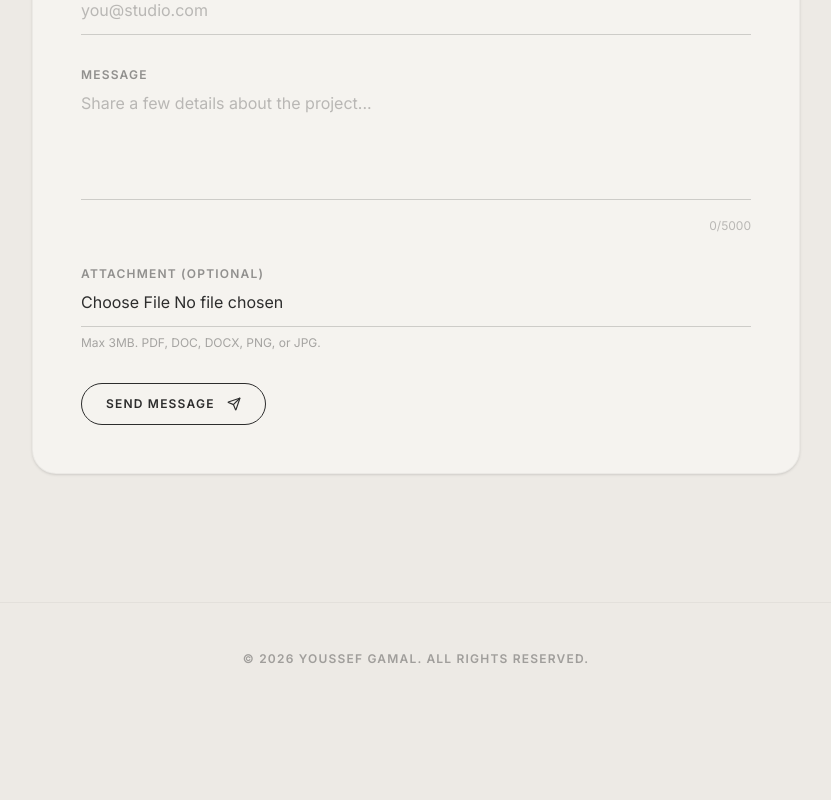
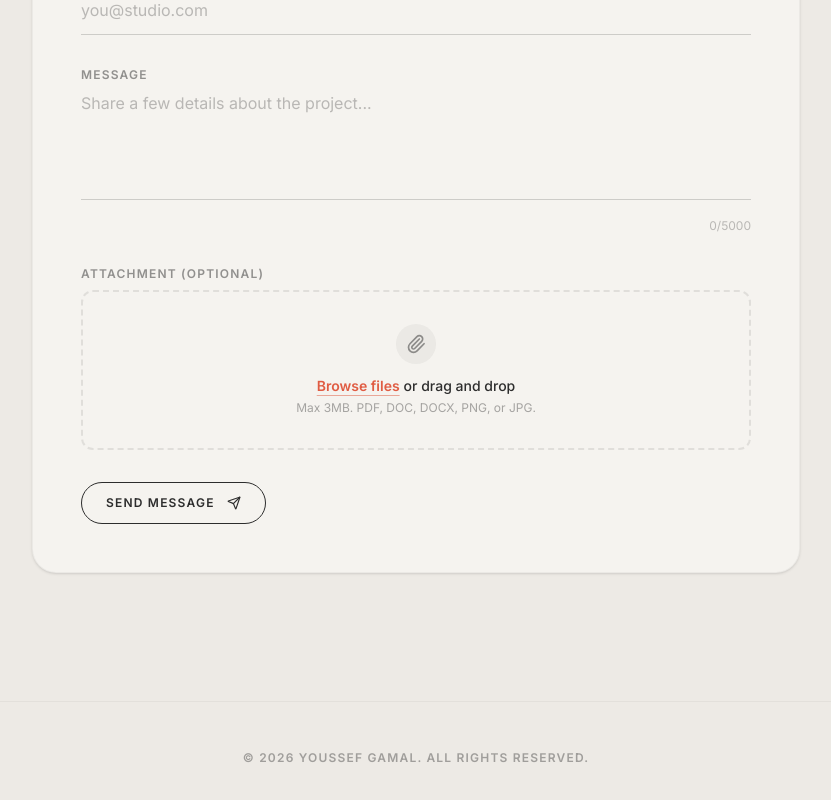
Before and after one commit to YoussefYoussefG/Prject-my-own-portfolio, a Next.js app: page / in a window 1280 px wide. Shown: the part 6921-7721 px from the top of the page, without its empty margins (224-1055 px from the left). Before the commit the page ends 7636 px from the top, so only its background shows below. Built offline with nearby package versions, Linux system fonts and the light colour scheme; no server answers; the database is empty; a web font is replaced by a local one.

Commit message:
feat: enhance file attachment functionality with drag-and-drop support and improved UI

```diff
--- a/src/components/Contact.tsx
+++ b/src/components/Contact.tsx
@@ -1,7 +1,7 @@
 "use client";
 
-import React, { useState, useRef } from "react";
-import { Send, Mail, CheckCircle, AlertCircle, Coffee } from "lucide-react";
+import React, { useState, useRef, DragEvent } from "react";
+import { Send, Mail, CheckCircle, AlertCircle, Coffee, Paperclip, X } from "lucide-react";
 import { playSuccessChime } from "../lib/sounds";
 import { FadeInUp } from "./Animations";
 import { submitContactMessage } from "../lib/services/contactService";
@@ -37,6 +37,7 @@ export default function Contact() {
   const [formData, setFormData] = useState({ name: "", email: "", message: "" });
   const [attachment, setAttachment] = useState<File | null>(null);
   const [attachmentError, setAttachmentError] = useState("");
+  const [isDragging, setIsDragging] = useState(false);
   const [status, setStatus] = useState<"idle" | "submitting" | "success" | "error">("idle");
   const [errorMessage, setErrorMessage] = useState("");
   const fileInputRef = useRef<HTMLInputElement | null>(null);
@@ -90,6 +91,50 @@ export default function Contact() {
     }
 
     setAttachment(file);
+  };
+
+  const handleDragOver = (e: DragEvent<HTMLDivElement>) => {
+    e.preventDefault();
+    setIsDragging(true);
+  };
+
+  const handleDragLeave = (e: DragEvent<HTMLDivElement>) => {
+    e.preventDefault();
+    setIsDragging(false);
+  };
+
+  const handleDrop = (e: DragEvent<HTMLDivElement>) => {
+    e.preventDefault();
+    setIsDragging(false);
+
+    if (status === "submitting") return;
+
+    const file = e.dataTransfer.files?.[0] || null;
+
+    setAttachmentError("");
+    setAttachment(null);
+    if (!file) return;
+
+    const validationError = validateAttachment(file);
+    if (validationError) {
+      setAttachmentError(validationError);
+      return;
+    }
+
+    if (status === "error") {
+      setStatus("idle");
+      setErrorMessage("");
+    }
+
+    setAttachment(file);
+  };
+
+  const removeAttachment = () => {
+    setAttachment(null);
+    setAttachmentError("");
+    if (fileInputRef.current) {
+      fileInputRef.current.value = "";
+    }
   };
 
   const handleSubmit = async (e: React.FormEvent) => {
@@ -273,9 +318,19 @@ export default function Contact() {
               </div>
 
               <div className="space-y-2">
-                <label htmlFor="contact-attachment" className="text-xs font-semibold tracking-widest uppercase text-foreground/50 block">
+                <label className="text-xs font-semibold tracking-widest uppercase text-foreground/50 block">
                   Attachment (optional)
                 </label>
+
+                <div
+                  className={`relative border-2 border-dashed rounded-xl transition-all duration-200 ${
+                    isDragging ? "border-accent bg-accent/5" : "border-foreground/10 hover:border-foreground/30 bg-transparent"
+                  } ${attachment ? "p-4 cursor-default" : "p-8 text-center cursor-pointer"} ${status === "submitting" ? "opacity-50 pointer-events-none" : ""}`}
+                  onDragOver={handleDragOver}
+                  onDragLeave={handleDragLeave}
+                  onDrop={handleDrop}
+                  onClick={() => !attachment && fileInputRef.current?.click()}
+                >
                   <input
                     ref={fileInputRef}
                     type="file"
@@ -283,18 +338,55 @@ export default function Contact() {
                     onChange={handleFileChange}
                     disabled={status === "submitting"}
                     accept=".pdf,.doc,.docx,.png,.jpg,.jpeg"
-                  className="w-full bg-transparent border-b border-foreground/20 pb-3 text-foreground focus:outline-none focus:border-accent transition-colors placeholder:text-foreground/30 disabled:opacity-50"
+                    className="hidden"
                   />
-                <div className="text-xs text-foreground/40">
+
+                  {!attachment ? (
+                    <div className="flex flex-col items-center justify-center space-y-3 pointer-events-none">
+                      <div className="w-10 h-10 rounded-full bg-foreground/5 flex items-center justify-center">
+                        <Paperclip className="w-5 h-5 text-foreground/50" />
+                      </div>
+                      <div>
+                        <p className="text-sm font-medium text-foreground">
+                          <span className="text-accent font-semibold underline underline-offset-4 decoration-accent/50 pr-1">Browse files</span>
+                          or drag and drop
+                        </p>
+                        <p className="text-xs text-foreground/40 mt-1">
                           Max {MAX_ATTACHMENT_SIZE_MB}MB. PDF, DOC, DOCX, PNG, or JPG.
+                        </p>
                       </div>
-                {attachment && (
-                  <div className="text-xs text-foreground/60">
-                    Selected: {attachment.name} ({formatBytes(attachment.size)})
+                    </div>
+                  ) : (
+                    <div className="flex items-center justify-between bg-card z-10 relative">
+                      <div className="flex items-center space-x-3 overflow-hidden">
+                        <div className="w-10 h-10 rounded-full bg-accent/10 flex items-center justify-center shrink-0">
+                          <Paperclip className="w-4 h-4 text-accent" />
+                        </div>
+                        <div className="overflow-hidden">
+                          <p className="text-sm font-medium text-foreground truncate">{attachment.name}</p>
+                          <p className="text-xs text-foreground/50">{formatBytes(attachment.size)}</p>
+                        </div>
+                      </div>
+                      <button
+                        type="button"
+                        onClick={(e) => {
+                          e.preventDefault();
+                          removeAttachment();
+                        }}
+                        className="p-2 hover:bg-foreground/5 rounded-full transition-colors"
+                        aria-label="Remove attachment"
+                      >
+                        <X className="w-4 h-4 text-foreground/50" />
+                      </button>
                     </div>
                   )}
+                </div>
+
                 {attachmentError && (
-                  <div className="text-xs text-red-500">{attachmentError}</div>
+                  <div className="text-xs text-red-500 flex items-center gap-1 mt-2">
+                    <AlertCircle className="w-3 h-3" />
+                    {attachmentError}
+                  </div>
                 )}
               </div>
 
```
Lines whose indentation alone changed are shown as unchanged.
